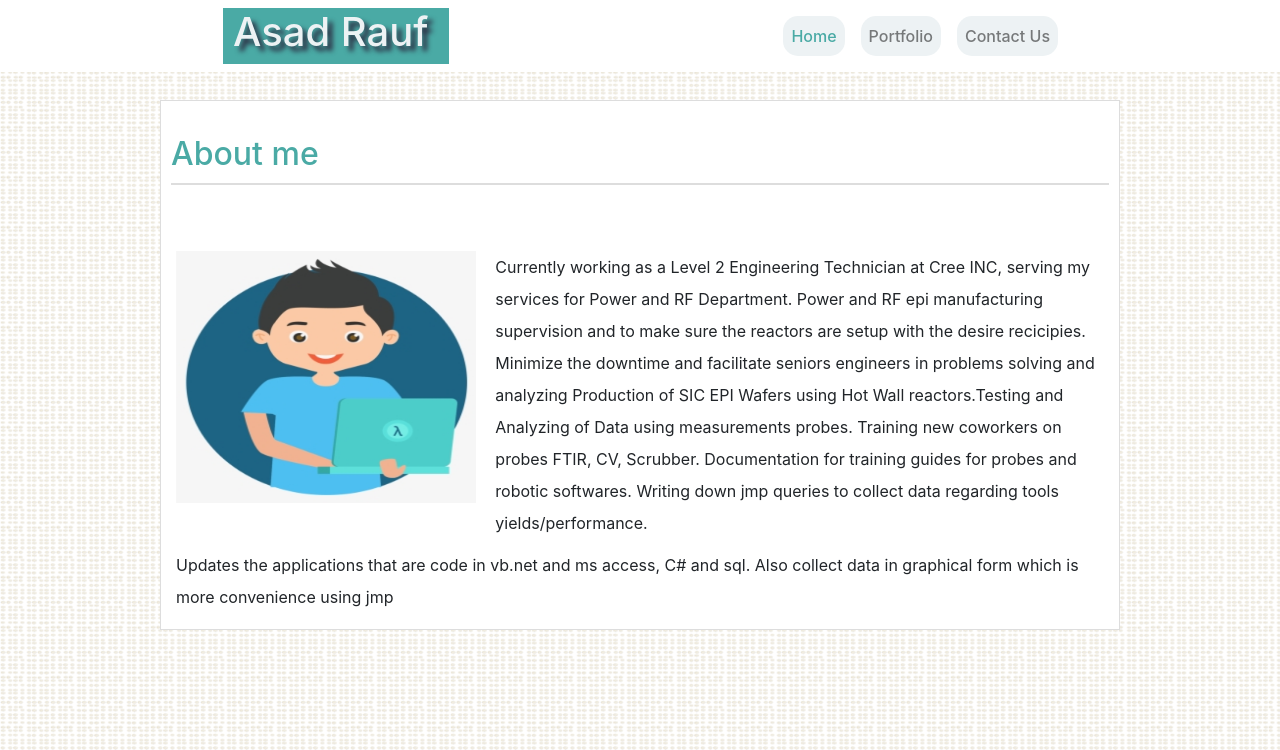
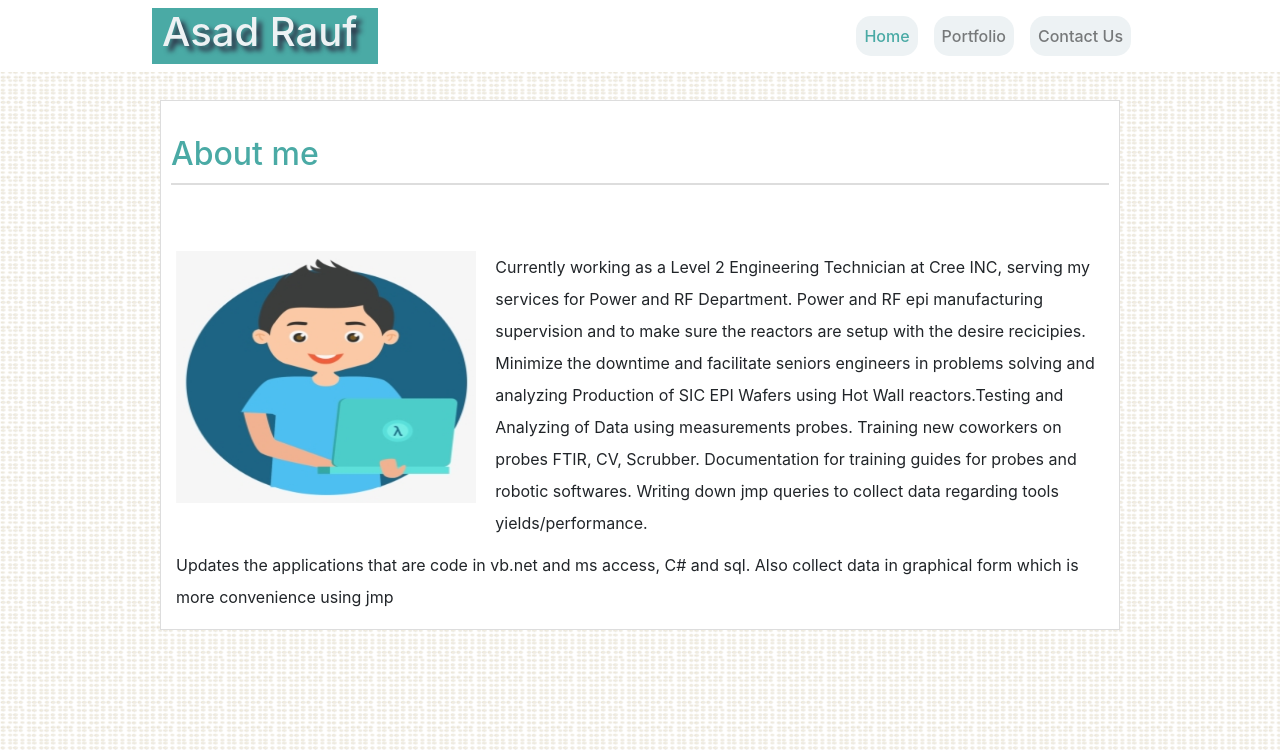
Before and after one commit to asadrauf/asadrauf.responsivePortfolio.io, a plain HTML site: page index.html in a window 1280 px wide. Shown: the top 750 px of the page. Drawn offline with nearby package versions, Linux system fonts and the light colour scheme.

Commit message:
updtated media queries

```diff
--- a/css/style.css
+++ b/css/style.css
@@ -14,7 +14,7 @@ body{
     transition: all 0.5s ease-in-out;
     background-color: #4aaaa5;
     padding: 0px 20px 0px 10px;
-    margin-left: 207px;
+    margin-left: 136px;
 }
 
 .navbar-brand:hover{
@@ -57,7 +57,7 @@ ul a:hover {
    }
 
 .navbar-nav{
-    margin-right: 198px;
+    margin-right: 125px;
 }
 
 
```
